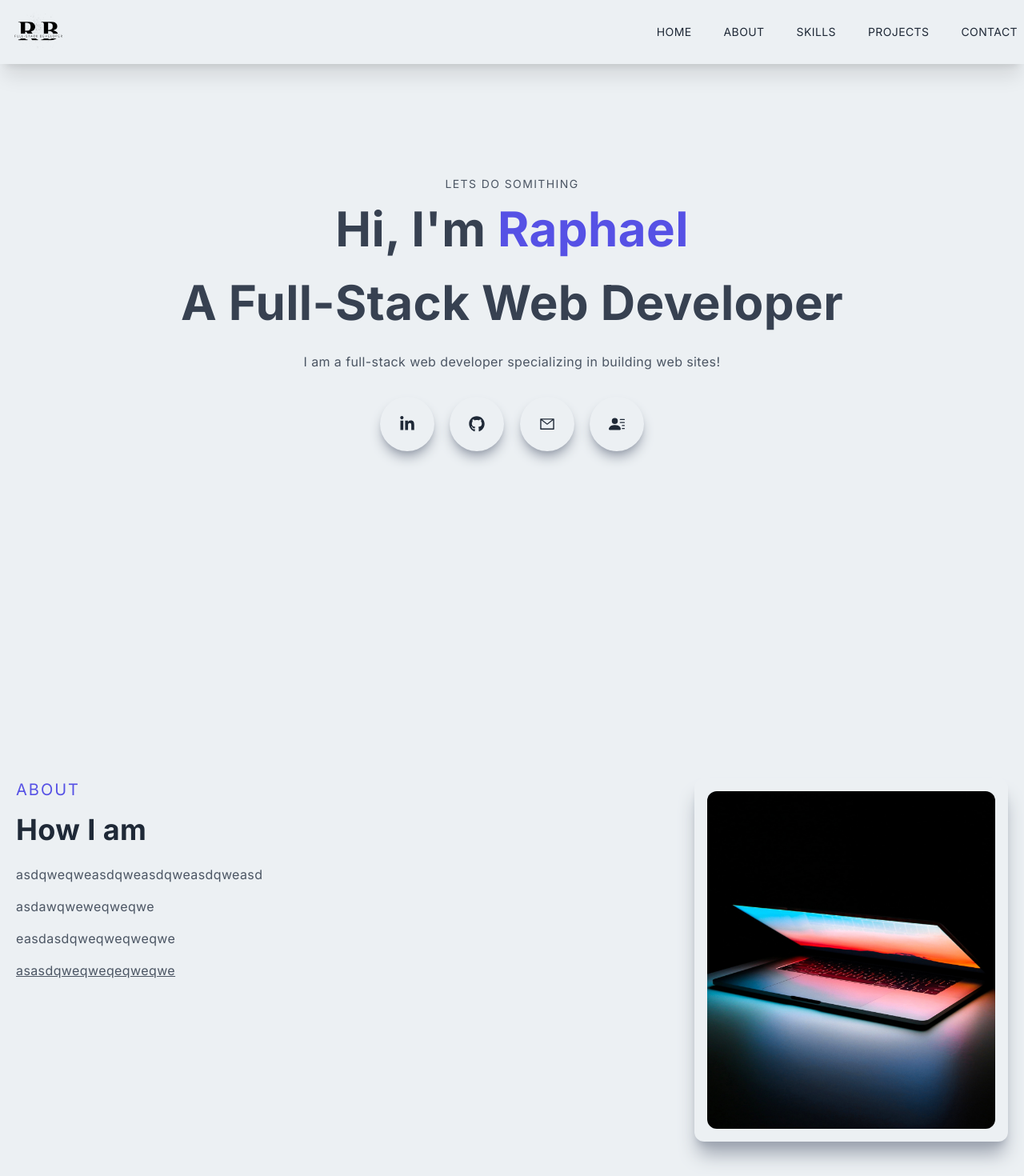
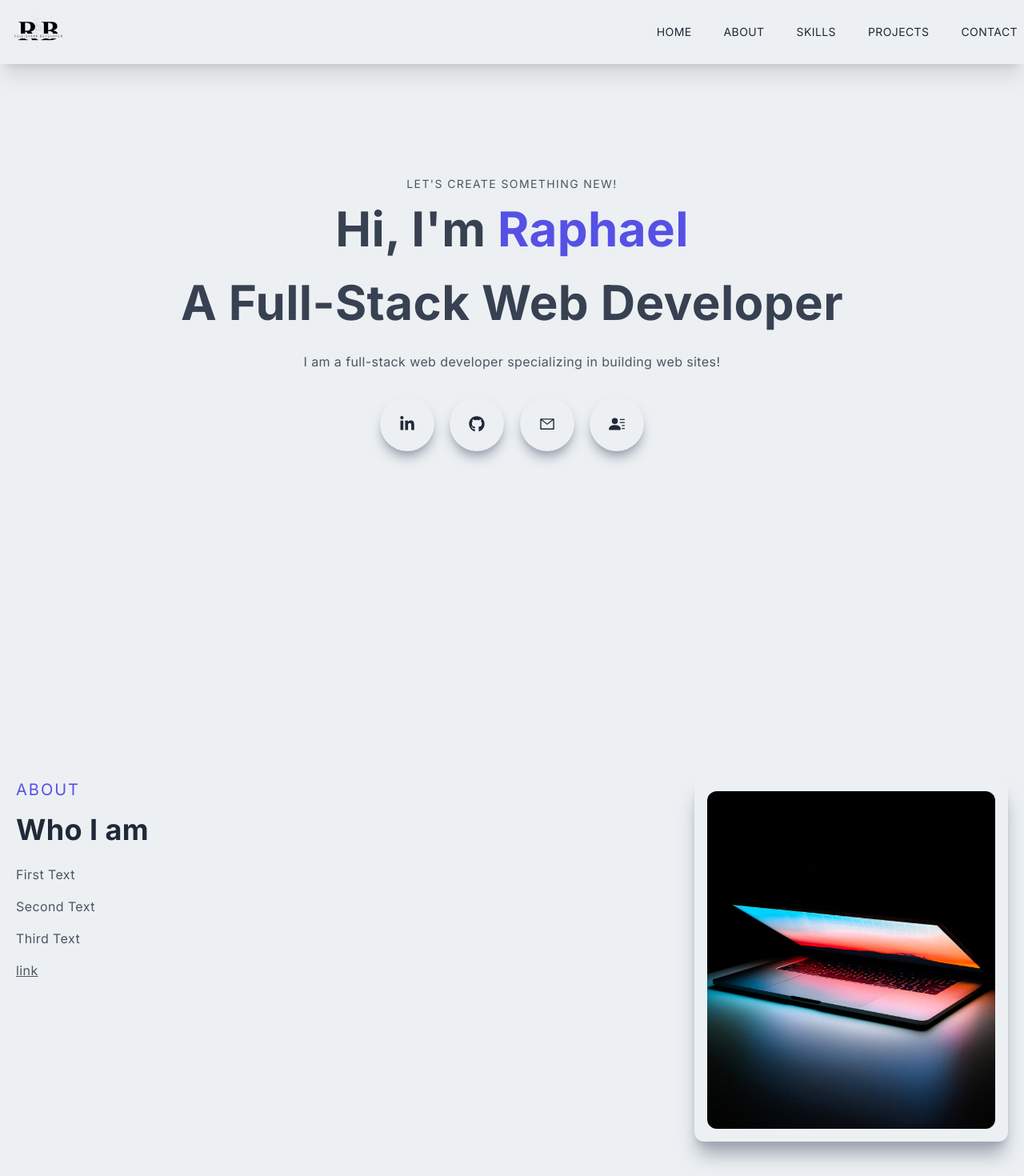
Before and after one commit to RaphaelBorba/new_portfolio, a Next.js app: page / in a window 1280 px wide. Shown: the top 1470 px of the page at 80% size. Built offline with nearby package versions, Linux system fonts and the light colour scheme.

Commit message:
add: constants

```diff
--- /dev/null
+++ b/src/app/project/page.tsx
@@ -0,0 +1,10 @@
+
+
+export default function ProjectScreen(){
+
+    return(
+        <main>
+
+        </main>
+    )
+}
--- a/src/components/About.tsx
+++ b/src/components/About.tsx
@@ -1,7 +1,5 @@
+import { aboutData } from "@/constants";
 import Image from "next/image";
-
-
-
 
 export default function About() {
 
@@ -9,12 +7,12 @@ export default function About() {
         <section id="about" className="flex w-full scroll-mt-10 items-center p-2 py-16 md:h-screen">
             <div className="m-auto max-w-[1240px] grid-cols-3 gap-8 md:grid">
                 <div className="col-span-2">
-                    <p className="section__first__title">About</p>
-                    <h2 className="py-4 ">How I am</h2>
-                    <p className="section__p">asdqweqweasdqweasdqweasdqweasd</p>
-                    <p className="section__p">asdawqweweqweqwe</p>
-                    <p className="section__p">easdasdqweqweqweqwe</p>
-                    <p className="section__p cursor-pointer underline">asasdqweqweqeqweqwe</p>
+                    <p className="section__first__title">{aboutData.sectionTitle}</p>
+                    <h2 className="py-4 ">{aboutData.title}</h2>
+                    <p className="section__p">{aboutData.firstText}</p>
+                    <p className="section__p">{aboutData.secondText}</p>
+                    <p className="section__p">{aboutData.thirdText}</p>
+                    <p className="section__p cursor-pointer underline">{aboutData.textLink}</p>
                 </div>
                 <div
                     className="m-auto flex h-auto w-full items-center justify-center rounded-xl p-4 shadow-xl shadow-gray-400 duration-300 ease-in hover:scale-105"
--- a/src/components/Headers/DesktopHeader.tsx
+++ b/src/components/Headers/DesktopHeader.tsx
@@ -1,8 +1,20 @@
 import { handleScroll } from "@/utils";
 import Image from "next/image";
+import { useRouter } from "next/navigation";
 import { AiOutlineMenu } from 'react-icons/ai'
 
+
 export default function DesktopHeader({ handleNav }: { handleNav: () => void }) {
+
+    const router = useRouter()
+
+    const checkScroll = (tagId:string) =>{
+        const bool = handleScroll(tagId)
+        if(!bool){
+            router.push("/")
+            setTimeout(()=>handleScroll(tagId), 300)
+        }
+    }
 
     return (
         <div className="header__desktop">
@@ -14,19 +26,19 @@ export default function DesktopHeader({ handleNav }: { handleNav: () => void })
             />
             <div>
                 <ul className="hidden md:flex">
-                    <li onClick={()=>handleScroll("main")} className="header__desktop__li">
+                    <li onClick={()=>checkScroll("main")} className="header__desktop__li">
                         Home
                     </li>
-                    <li onClick={()=>handleScroll("about")} className="header__desktop__li">
+                    <li onClick={()=>checkScroll("about")} className="header__desktop__li">
                         About
                     </li>
-                    <li onClick={()=>handleScroll("skills")} className="header__desktop__li">
+                    <li onClick={()=>checkScroll("skills")} className="header__desktop__li">
                         Skills
                     </li>
-                    <li onClick={()=>handleScroll("projects")} className="header__desktop__li">
+                    <li onClick={()=>checkScroll("projects")} className="header__desktop__li">
                         Projects
                     </li>
-                    <li onClick={()=>handleScroll("contact")} className="header__desktop__li">
+                    <li onClick={()=>checkScroll("contact")} className="header__desktop__li">
                         Contact
                     </li>
                 </ul>
--- a/src/components/Headers/MobileHeader.tsx
+++ b/src/components/Headers/MobileHeader.tsx
@@ -3,12 +3,18 @@ import { AiOutlineClose, AiOutlineMail } from 'react-icons/ai'
 import { FaGithub, FaLinkedinIn } from 'react-icons/fa'
 import { BsFillPersonLinesFill } from 'react-icons/bs'
 import { handleScroll } from "@/utils";
+import { useRouter } from "next/navigation";
 
 export default function MobileHeader({ nav, handleNav }: { nav: boolean, handleNav: () => void }) {
+    const router = useRouter()
 
-    const handleClickToScroll = (tagId:string) =>{
+    const handleClickToScroll = (tagId: string) => {
         handleNav()
-        handleScroll(tagId)
+        const bool = handleScroll(tagId)
+        if (!bool) {
+            router.push("/")
+            setTimeout(() => handleScroll(tagId), 300)
+        }
     }
 
     return (
--- a/src/components/Main.tsx
+++ b/src/components/Main.tsx
@@ -1,6 +1,7 @@
 import { AiOutlineMail } from 'react-icons/ai'
 import { FaGithub, FaLinkedinIn } from 'react-icons/fa'
 import { BsFillPersonLinesFill } from 'react-icons/bs'
+import { mainData } from '@/constants'
 
 export default function Main() {
 
@@ -8,15 +9,15 @@ export default function Main() {
         <div id='main' className="h-screen w-full text-center">
             <div className="mx-auto flex h-full w-full max-w-[1240px] items-center justify-center p-2">
                 <div>
-                    <p className="text-sm uppercase tracking-widest text-gray-600">Lets do somithing</p>
+                    <p className="text-sm uppercase tracking-widest text-gray-600">{mainData.smallTitle}</p>
                     <h1 className="py-4 text-gray-700">
-                        Hi, I&apos;m    <span className="text-purple-dark">Raphael</span>
+                        {mainData.introdution}    <span className="text-purple-dark">{mainData.titleName}</span>
                     </h1>
                     <h1 className="py-4 text-gray-700">
-                        A Full-Stack Web Developer
+                        {mainData.secondTitle}
                     </h1>
                     <p className="m-auto max-w-[70%] py-4 text-gray-600">
-                        I am a full-stack web developer specializing in building web sites!
+                        {mainData.description}
                     </p>
                     <div className="m-auto flex max-w-[330px] items-center justify-between py-4">
                         <div className='main__icons'>
--- a/src/components/Projects.tsx
+++ b/src/components/Projects.tsx
@@ -1,5 +1,5 @@
 import ProjectCard from "./Projects/ProjectCard";
-import { projectsInfos } from "@/constants";
+import { projectsData } from "@/constants";
 
 
 
@@ -8,12 +8,12 @@ export default function Projects() {
     return (
         <section id="projects" className="scroll-mt-14 md:scroll-mt-8">
             <div className="mx-auto max-w-[1240px] px-2 py-16">
-                <p className="section__first__title">Projects</p>
-                <h2 className="py-4">What I Have Built</h2>
+                <p className="section__first__title">{projectsData.sectionTitle}</p>
+                <h2 className="py-4">{projectsData.title}</h2>
                 <div className="grid gap-8 md:grid-cols-2">
 
                     {
-                        projectsInfos.map((project) =>(
+                        projectsData.projects.map((project) =>(
                             <ProjectCard key={project.title} data={project} />
                         ))
                     }
--- a/src/components/Skills.tsx
+++ b/src/components/Skills.tsx
@@ -1,4 +1,4 @@
-import { skillsInfos } from "@/constants";
+import { skillsData } from "@/constants";
 import SkillCard from "./Skills/SkillCard";
 
 
@@ -7,11 +7,11 @@ export default function Skills() {
     return (
         <section id="skills" className="w-full scroll-mt-24 p-2 md:scroll-mt-0 lg:h-screen">
             <div className="mx-auto flex h-full max-w-[1240px] flex-col justify-center">
-                <p className="section__first__title">Skills</p>
-                <h2 className="py-4">What I Can Do</h2>
+                <p className="section__first__title">{skillsData.sectionTitle}</p>
+                <h2 className="py-4">{skillsData.title}</h2>
                 <div className="grid gap-8 md:grid-cols-2 lg:grid-cols-4">
                     {
-                        skillsInfos.map((skill) => (
+                        skillsData.skills.map((skill) => (
                             <SkillCard key={skill.tech} path={skill.path} tech={skill.tech} />
                         ))
                     }
--- a/src/constants/index.ts
+++ b/src/constants/index.ts
@@ -1,41 +1,64 @@
 
+export const mainData = {
+    smallTitle: "Let's create something new!",
+    introdution: "Hi, I'm",
+    titleName: "Raphael",
+    secondTitle: "A Full-Stack Web Developer",
+    description: "I am a full-stack web developer specializing in building web sites!"
+}
 
-export const skillsInfos = [
-    {tech: "HTML", path:"/skills/html.svg"},
-    {tech: "CSS", path:"/skills/css.svg"},
-    {tech: "Javascript", path:"/skills/javascript.svg"},
-    {tech: "Typescript", path:"/skills/typescript.svg"},
-    {tech: "React", path:"/skills/react.svg"},
-    {tech: "Next", path:"/skills/next.svg"},
-    {tech: "Tailwind", path:"/skills/tailwind.svg"},
-    {tech: "Figma", path:"/skills/figma.svg"},
-    {tech: "Node", path:"/skills/node.svg"},
-    {tech: "Express", path:"/skills/express.svg"},
-    {tech: "Nest", path:"/skills/nest.svg"},
-    {tech: "Ruby", path:"/skills/ruby.svg"},
-    {tech: "Rails", path:"/skills/rails.svg"},
-    {tech: "Postgre", path:"/skills/postgre.svg"},
-    {tech: "Oracle", path:"/skills/oracle.svg"},
-    {tech: "MongoDB", path:"/skills/mongodb.svg"},
-    {tech: "Jest", path:"/skills/jest.svg"},
-    {tech: "Linux", path:"/skills/linux.svg"},
-    {tech: "Windows", path:"/skills/windows.svg"},
-]
+export const aboutData = {
+    sectionTitle: "ABOUT",
+    title: "Who I am",
+    firstText: "First Text",
+    secondText: "Second Text",
+    thirdText: "Third Text",
+    textLink: "link"
+}
 
-export const projectsInfos = [
+export const skillsData = {
+    sectionTitle: "SKILLS",
+    title: "What I Can Do",
+    skills: [
+        { tech: "HTML", path: "/skills/html.svg" },
+        { tech: "CSS", path: "/skills/css.svg" },
+        { tech: "Javascript", path: "/skills/javascript.svg" },
+        { tech: "Typescript", path: "/skills/typescript.svg" },
+        { tech: "React", path: "/skills/react.svg" },
+        { tech: "Next", path: "/skills/next.svg" },
+        { tech: "Tailwind", path: "/skills/tailwind.svg" },
+        { tech: "Figma", path: "/skills/figma.svg" },
+        { tech: "Node", path: "/skills/node.svg" },
+        { tech: "Express", path: "/skills/express.svg" },
+        { tech: "Nest", path: "/skills/nest.svg" },
+        { tech: "Ruby", path: "/skills/ruby.svg" },
+        { tech: "Rails", path: "/skills/rails.svg" },
+        { tech: "Postgre", path: "/skills/postgre.svg" },
+        { tech: "Oracle", path: "/skills/oracle.svg" },
+        { tech: "MongoDB", path: "/skills/mongodb.svg" },
+        { tech: "Jest", path: "/skills/jest.svg" },
+        { tech: "Linux", path: "/skills/linux.svg" },
+        { tech: "Windows", path: "/skills/windows.svg" },
+    ]
+}
+
+export const projectsData = {
+    sectionTitle: "PROJECTS",
+    title: "What I Have Built",
+    projects:[
     {
-        title:"Car Hub",
-        stack:"Next JS",
-        imgPath:"/projects/carhub.png"
+        title: "Car Hub",
+        stack: "Next JS",
+        imgPath: "/projects/carhub.png"
     },
     {
-        title:"Spider Verse",
-        stack:"Next JS",
-        imgPath:"/projects/spiderverse.png"
+        title: "Spider Verse",
+        stack: "Next JS",
+        imgPath: "/projects/spiderverse.png"
     },
     {
-        title:"TrackIt",
-        stack:"React JS",
-        imgPath:"/projects/trackit.png"
+        title: "TrackIt",
+        stack: "React JS",
+        imgPath: "/projects/trackit.png"
     }
-]
+]}
--- a/src/utils/index.ts
+++ b/src/utils/index.ts
@@ -1,23 +1,10 @@
-
 
 export const handleScroll = (tagId: string) => {
+
     const element = document.querySelector(`#${tagId}`)
-    if (element) element.scrollIntoView({ behavior: 'smooth' })
+    if (element) {
+        element.scrollIntoView({ behavior: 'smooth' })
+        return true
+    }
+    return false
 }
-
-/* export const handleScroll = (tagId: string) => {
-    var node = document.querySelector(`#${tagId}`)
-    var yourHeight = 80;
-
-    // scroll to your element
-    if(!node) return
-
-    node.scrollIntoView(true);
-
-    // now account for fixed header
-    var scrolledY = window.scrollY;
-
-    if (scrolledY) {
-        window.scroll(0, scrolledY - yourHeight);
-    }
-} */
```
